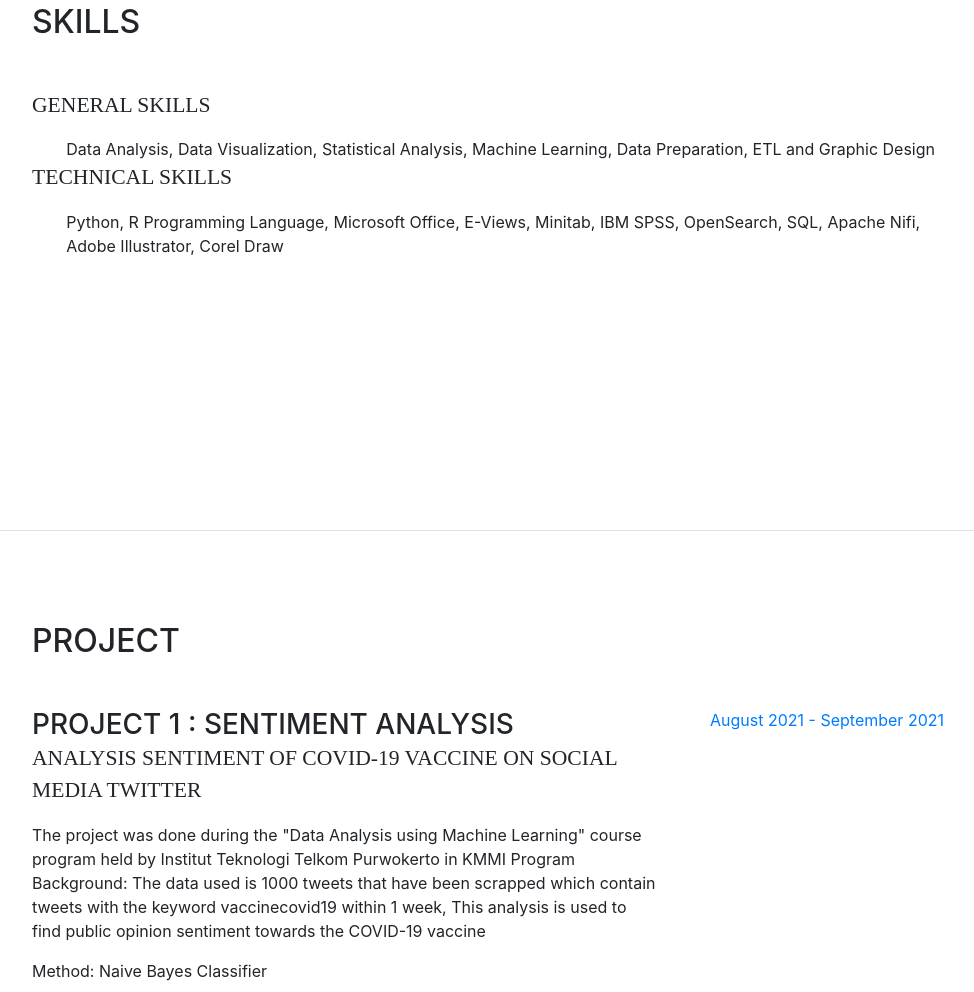
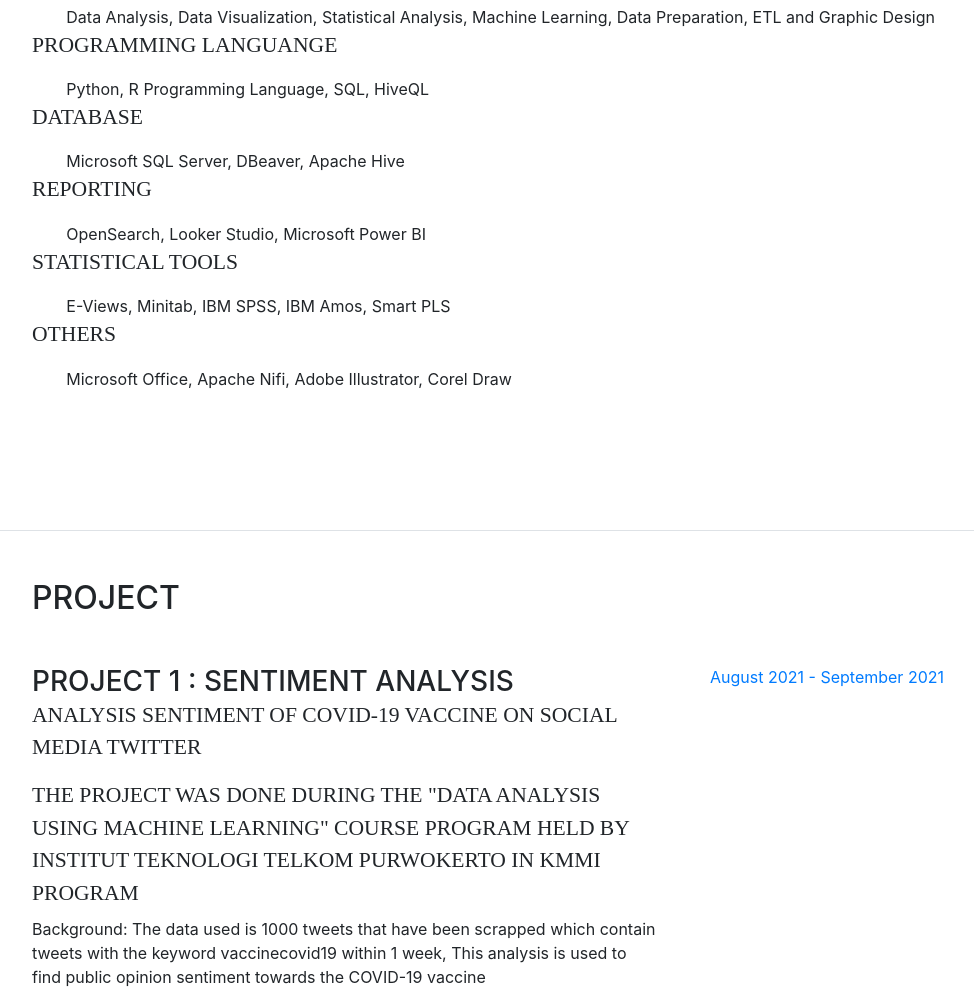
Before and after one commit to dindavirrliana/Portfolio, a website with bundled scripts: page index.html in a window 1280 px wide. Shown: the part 3221-4213 px from the top of the page, without its empty margins (288-1262 px from the left). Built offline with nearby package versions, Linux system fonts and the light colour scheme; a web font is replaced by a local one.

Commit message:
index.html

```diff
--- a/index.html
+++ b/index.html
@@ -191,9 +191,29 @@
             <li>Data Analysis, Data Visualization, Statistical Analysis, Machine Learning, Data Preparation, ETL and Graphic Design</li>
           </ul>
 
-          <div class="subheading mb-3">Technical Skills</div>
+          <div class="subheading mb-3">Programming Languange</div>
           <ul class="fa-ul mb-0">
-            <li>Python, R Programming Language, Microsoft Office, E-Views, Minitab, IBM SPSS, OpenSearch, SQL, Apache Nifi, Adobe Illustrator, Corel Draw</li>
+            <li>Python, R Programming Language, SQL, HiveQL</li>
+          </ul>
+
+          <div class="subheading mb-3">Database</div>
+          <ul class="fa-ul mb-0">
+            <li> Microsoft SQL Server, DBeaver, Apache Hive</li>
+          </ul>
+
+          <div class="subheading mb-3">Reporting</div>
+          <ul class="fa-ul mb-0">
+            <li> OpenSearch, Looker Studio, Microsoft Power BI</li>
+          </ul>
+
+          <div class="subheading mb-3">Statistical Tools</div>
+          <ul class="fa-ul mb-0">
+            <li> E-Views, Minitab, IBM SPSS, IBM Amos, Smart PLS</li>
+          </ul>
+
+          <div class="subheading mb-3">Others</div>
+          <ul class="fa-ul mb-0">
+            <li> Microsoft Office, Apache Nifi, Adobe Illustrator, Corel Draw</li>
           </ul>
 
         </div>
@@ -207,7 +227,7 @@
             <div class="resume-content mr-auto">
               <h3 class="mb-0"> Project 1 : Sentiment Analysis</h3>
               <div class="subheading mb-3">Analysis Sentiment of Covid-19 Vaccine on Social Media Twitter</div>
-              <div>The project was done during the "Data Analysis using Machine Learning" course program held by Institut Teknologi Telkom Purwokerto in KMMI Program</div>
+              <div class="subheading mb-2">The project was done during the "Data Analysis using Machine Learning" course program held by Institut Teknologi Telkom Purwokerto in KMMI Program</div>
               <p>Background: The data used is 1000 tweets that have been scrapped which contain tweets with the keyword vaccinecovid19 within 1 week,
                 This analysis is used to find public opinion sentiment towards the COVID-19 vaccine </p>
               <p>Method: Naive Bayes Classifier</p>
```
